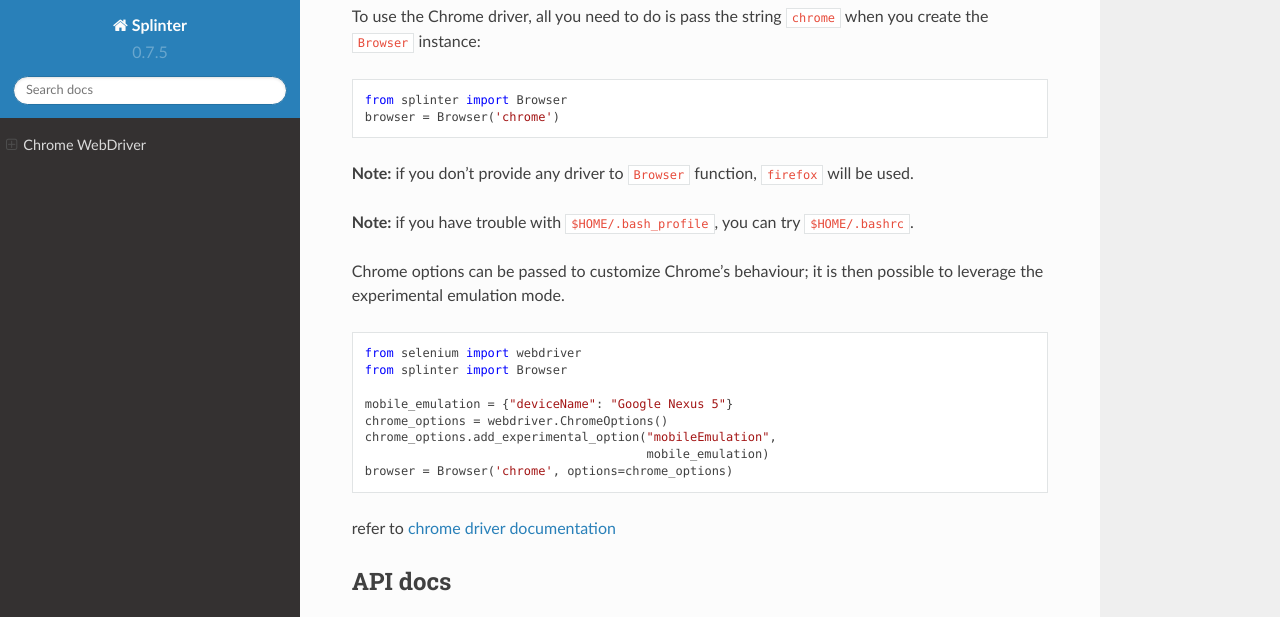
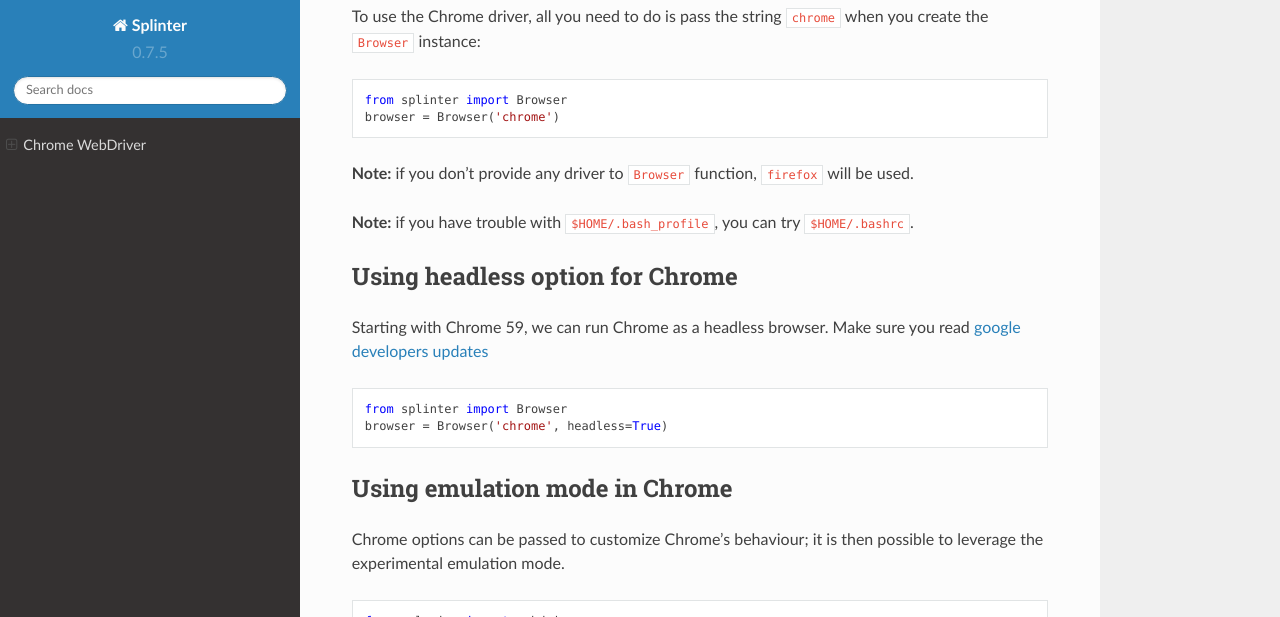
Before and after one commit to cobrateam/splinter, a Sphinx documentation site: the page built from docs/drivers/chrome.rst, in a window 1280 px wide and 900 px high, scrolled down 1788 px, cut to the strip 0-617 px from the top of the window. Built offline with Sphinx 7.4.7 and the Read the Docs theme 2.0.0, drawn with Linux system fonts in a browser that asks for light colours.

Commit message:
docs for chrome headless

```diff
--- a/docs/drivers/chrome.rst
+++ b/docs/drivers/chrome.rst
@@ -126,8 +126,21 @@ the ``Browser`` instance:
 
 **Note:** if you have trouble with ``$HOME/.bash_profile``, you can try ``$HOME/.bashrc``.
 
+Using headless option for Chrome
+--------------------------------
+
+Starting with Chrome 59, we can run Chrome as a headless browser.
+Make sure you read `google developers updates <https://developers.google.com/web/updates/2017/05/nic59#headless>`_
+
+.. highlight:: python
+
+::
+
+    from splinter import Browser
+    browser = Browser('chrome', headless=True)
+
 Using emulation mode in Chrome
-~~~~~~~~~~~~~~~~~~~~~~~~~~~~~~
+------------------------------
 
 Chrome options can be passed to customize Chrome's behaviour; it is then possible to leverage the
 experimental emulation mode.
--- a/docs/index.rst
+++ b/docs/index.rst
@@ -95,6 +95,7 @@ Headless drivers
 The following drivers don't open a browser to run your actions (but has its own dependencies, check the
 specific docs for each driver):
 
+* :doc:`Chrome WebDriver </drivers/chrome>`
 * :doc:`Phantomjs WebDriver </drivers/phantomjs>`
 * :doc:`zope.testbrowser </drivers/zope.testbrowser>`
 * :doc:`django client </drivers/django>`
```
